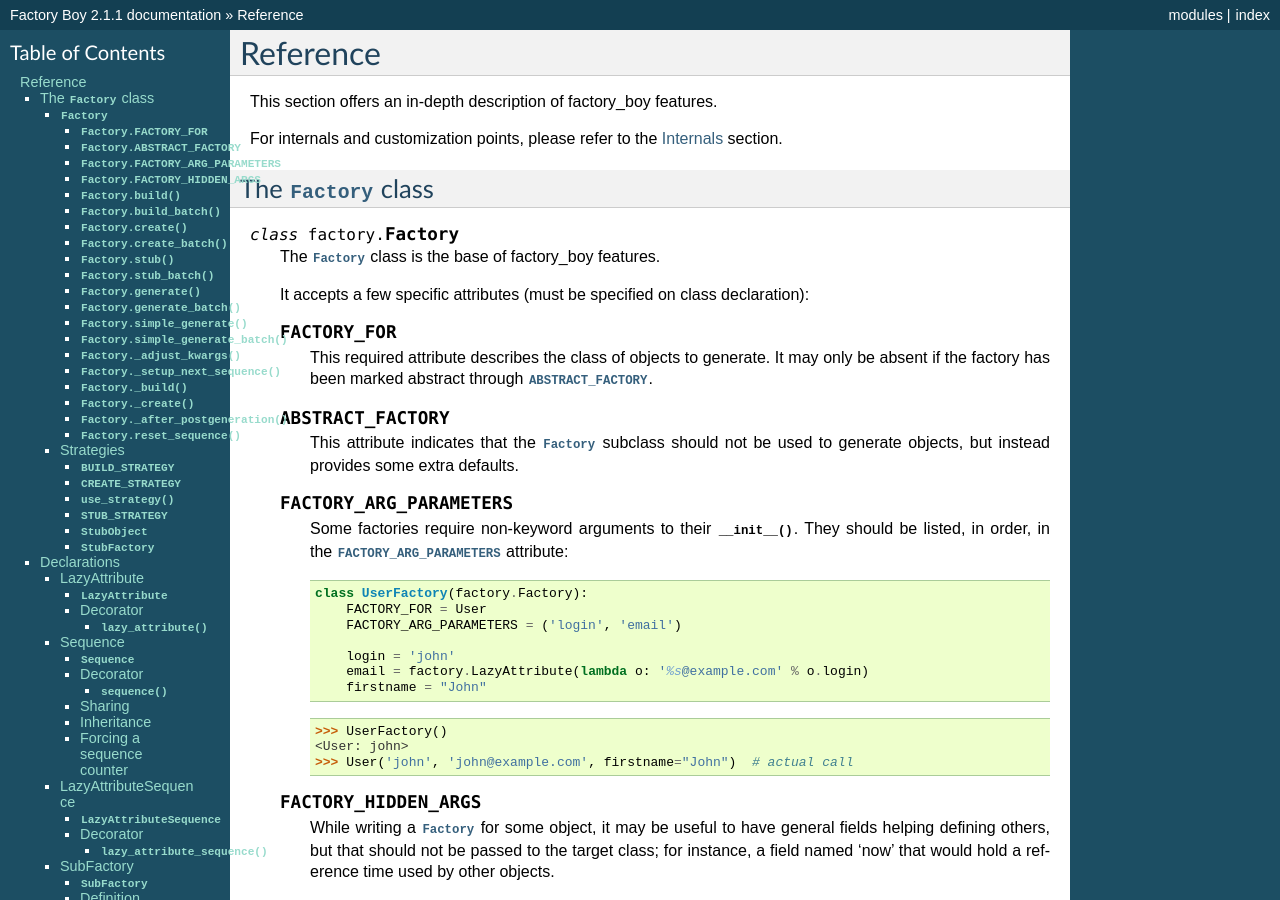
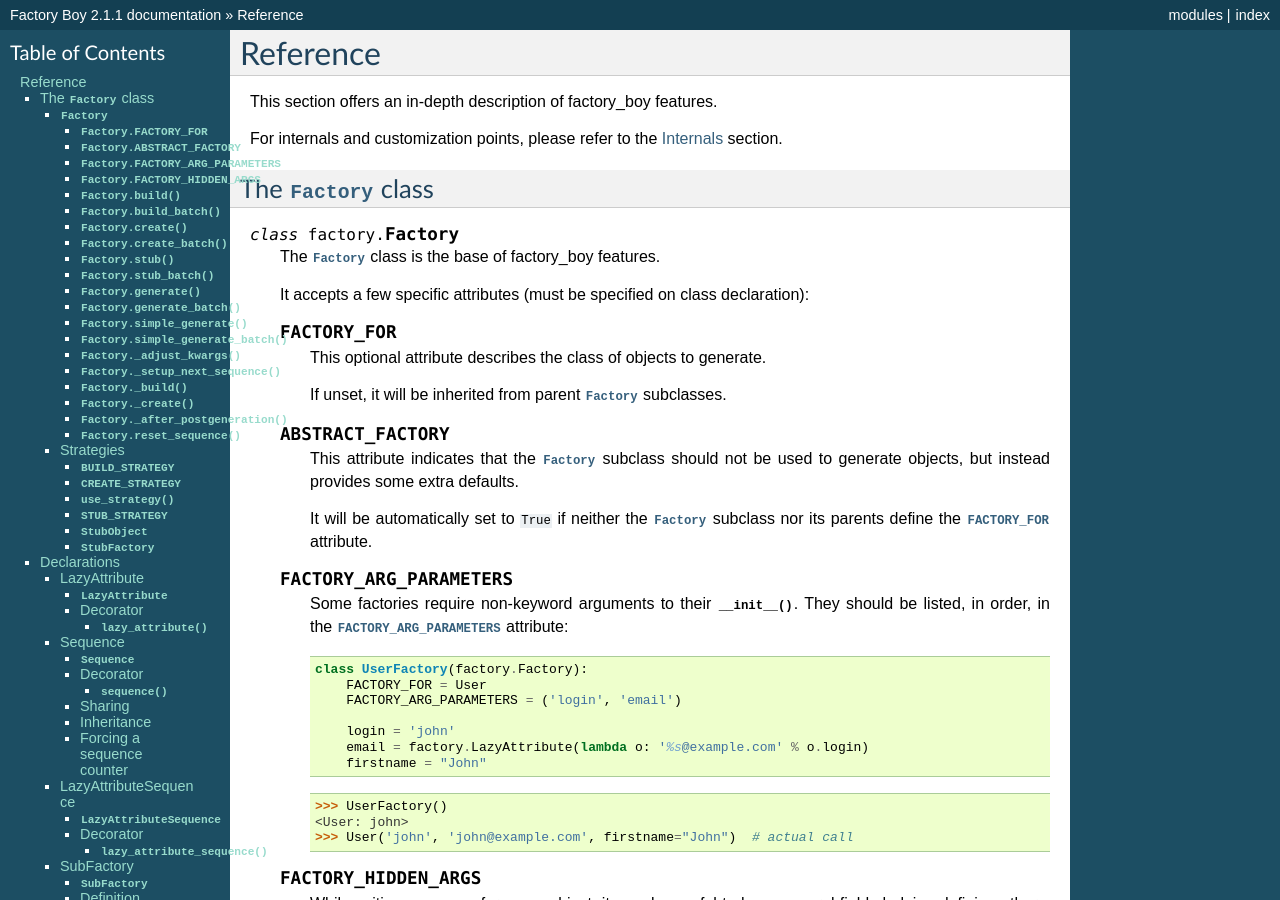
Before and after one commit to FactoryBoy/factory_boy, a Sphinx documentation site: the page built from docs/reference.rst, in a window 1280 px wide and 900 px high. Built offline with Sphinx 7.4.7, drawn with Linux system fonts in a browser that asks for light colours.

Commit message:
Make ABSTRACT_FACTORY optional (Closes #74)
It will be automatically set to True if neither the Factory subclass nor
its parents define a FACTORY_FOR argument.

It can also be set on a Factory subclass to prevent it from being
called.

```diff
--- a/docs/reference.rst
+++ b/docs/reference.rst
@@ -19,14 +19,17 @@ The :class:`Factory` class
 
     .. attribute:: FACTORY_FOR
 
-        This required attribute describes the class of objects to generate.
-        It may only be absent if the factory has been marked abstract through
-        :attr:`ABSTRACT_FACTORY`.
+        This optional attribute describes the class of objects to generate.
+
+        If unset, it will be inherited from parent :class:`Factory` subclasses.
 
     .. attribute:: ABSTRACT_FACTORY
 
         This attribute indicates that the :class:`Factory` subclass should not
         be used to generate objects, but instead provides some extra defaults.
+
+        It will be automatically set to ``True`` if neither the :class:`Factory`
+        subclass nor its parents define the :attr:`~Factory.FACTORY_FOR` attribute.
 
     .. attribute:: FACTORY_ARG_PARAMETERS
 
@@ -211,7 +214,7 @@ The :class:`Factory` class
         .. code-block:: python
 
             class BaseBackendFactory(factory.Factory):
-                ABSTRACT_FACTORY = True
+                ABSTRACT_FACTORY = True  # Optional
 
                 def _create(cls, target_class, *args, **kwargs):
                     obj = target_class(*args, **kwargs)
```
Also changed, not shown: docs/changelog.rst (+11 -0 lines), 3 other files.
